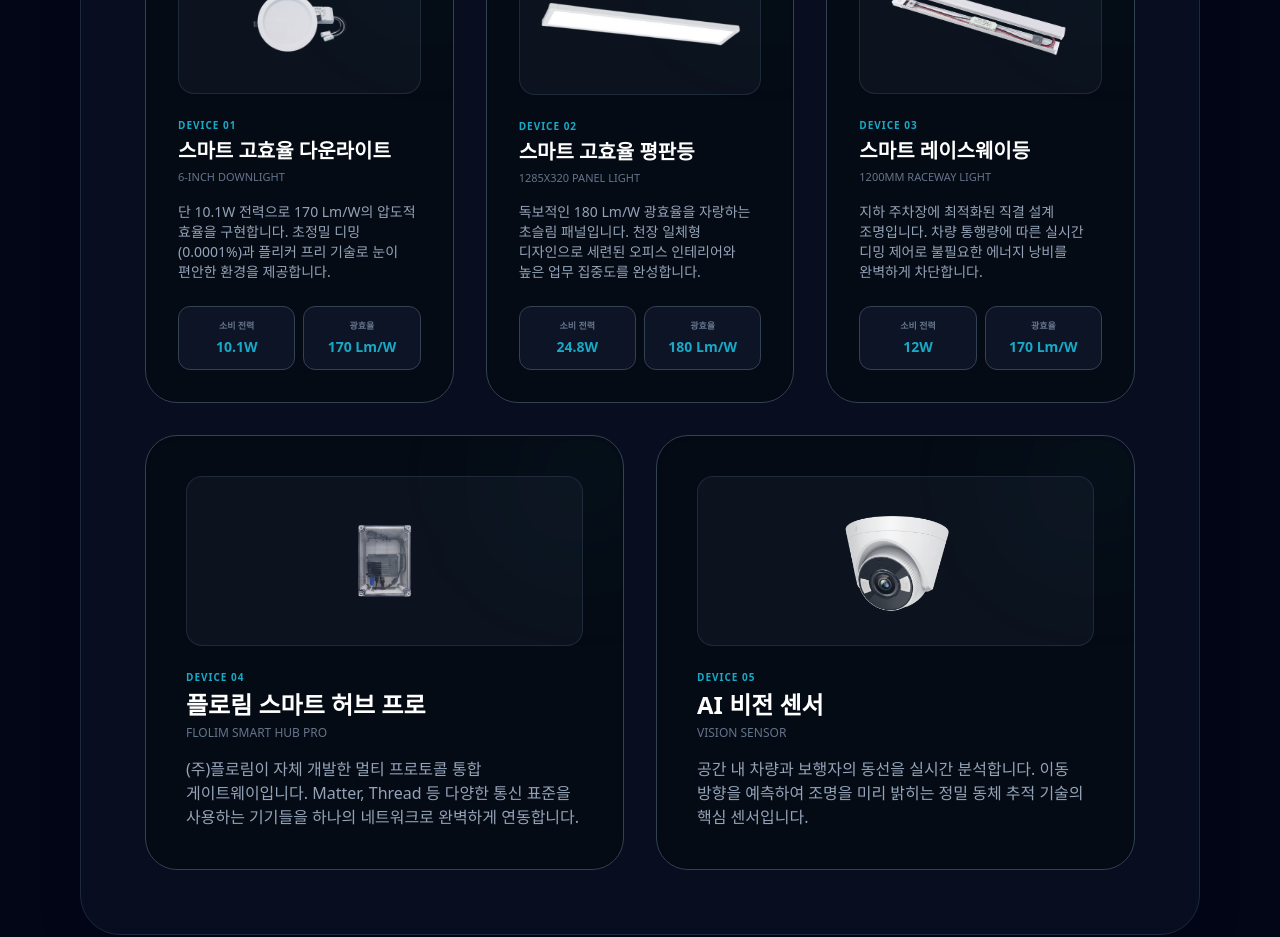
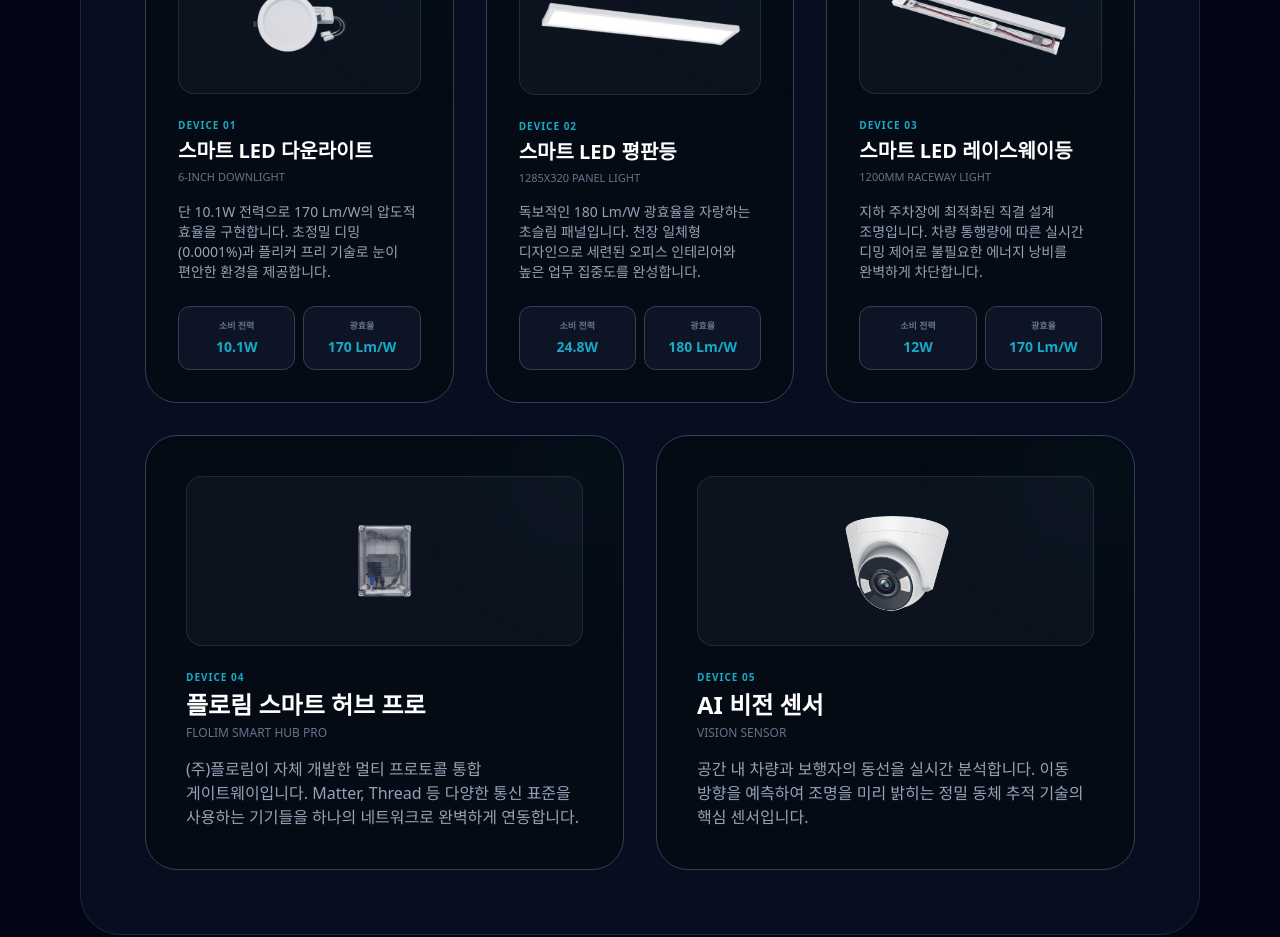
Before and after one commit to flolim-mj54/flolim-website, a React (Vite) app: page /smart-building/sensor in a window 1280 px wide. Shown: the part 1960-2897 px from the top of the page. Built offline with nearby package versions, Linux system fonts and the light colour scheme.

Commit message:
센서 페이지 led 수정

```diff
--- a/src/pages/04_SmartBuilding/SmartBuildingSensor.tsx
+++ b/src/pages/04_SmartBuilding/SmartBuildingSensor.tsx
@@ -17,11 +17,11 @@
   const dimmingMiddle = Math.round(Math.max(50, 100 - sunlight / 2));
   const dimmingWindow = Math.round(Math.max(10, 100 - sunlight));
 
-  // 💡 상단 배치를 위한 LED 라인업 (3개) - specs 분리 표기
+  // 💡 상단 배치를 위한 LED 라인업 (3개) - 제품명 수정 완료
   const ledProducts = [
     {
       id: "01",
-      title: "스마트 고효율 다운라이트",
+      title: "스마트 LED 다운라이트",
       subtitle: "6-inch Downlight",
       image: "/images/building_led_downlight.png",
       desc: "단 10.1W 전력으로 170 Lm/W의 압도적 효율을 구현합니다. 초정밀 디밍(0.0001%)과 플리커 프리 기술로 눈이 편안한 환경을 제공합니다.",
@@ -32,7 +32,7 @@
     },
     {
       id: "02",
-      title: "스마트 고효율 평판등",
+      title: "스마트 LED 평판등",
       subtitle: "1285x320 Panel Light",
       image: "/images/building_led_panel.png",
       desc: "독보적인 180 Lm/W 광효율을 자랑하는 초슬림 패널입니다. 천장 일체형 디자인으로 세련된 오피스 인테리어와 높은 업무 집중도를 완성합니다.",
@@ -43,7 +43,7 @@
     },
     {
       id: "03",
-      title: "스마트 레이스웨이등",
+      title: "스마트 LED 레이스웨이등",
       subtitle: "1200mm Raceway Light",
       image: "/images/building_led_raceway.png",
       desc: "지하 주차장에 최적화된 직결 설계 조명입니다. 차량 통행량에 따른 실시간 디밍 제어로 불필요한 에너지 낭비를 완벽하게 차단합니다.",
@@ -342,7 +342,6 @@
                       {hw.desc}
                     </p>
 
-                    {/* 💡 새로운 분리형 스펙 표기 방식 */}
                     {hw.specs && (
                       <div className="grid grid-cols-2 gap-2 mt-auto">
                         {hw.specs.map((spec, i) => (
```
Also changed, not shown: 1 other file (tests, documents, lock files or other folders).
